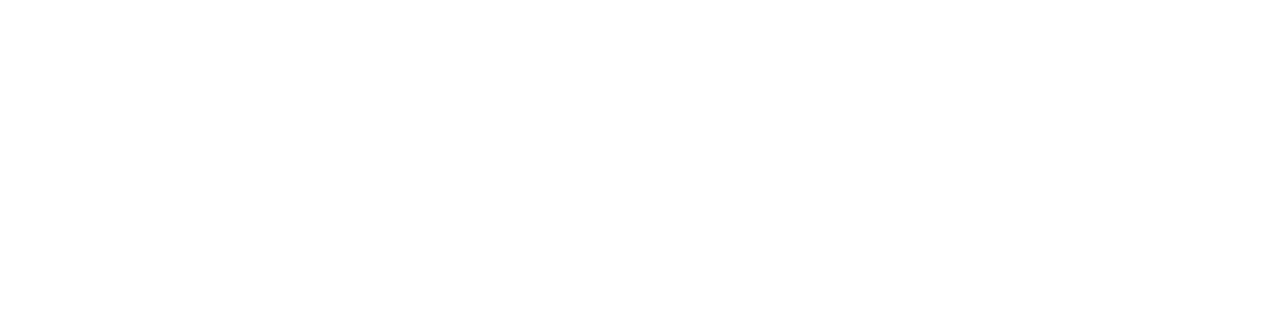
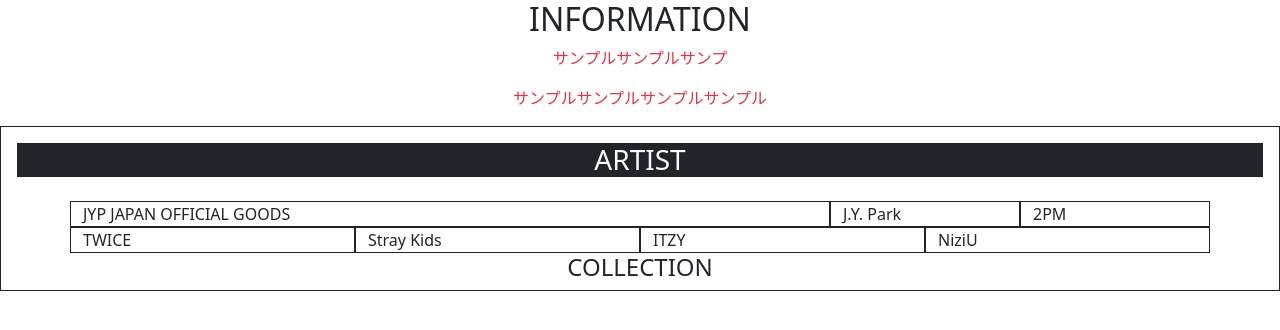
Before and after one commit to kerakera000/mockupJYP, a plain HTML site: page index.html in a window 1280 px wide. Drawn offline with nearby package versions, Linux system fonts and the light colour scheme.

Commit message:
ARTIST追加

```diff
--- a/index.html
+++ b/index.html
@@ -23,19 +23,39 @@
         <section class="O-information">
             <div class="O-information__Title">
                 <!-- INFORMATIONタイトル -->
+
+                <h2 class="text-center">INFORMATION</h2>
+                <p class="text-center text-danger ">サンプルサンプルサンプ</p>
+                <p class="text-center text-danger">サンプルサンプルサンプルサンプル</p>
+
+
             </div>
 
-            <div class="O-information__Body">
+            <div class="O-information__Body border border-dark">
                 <div class="O-information__body--Artist">
                     <!-- ARTISTタイトル -->
+                    <div class="w-100 p-3">
+                        <h3 class="text-center bg-dark text-light">ARTIST</h3>
+                    </div>
                 </div>
-
-                <div class="O-information__Body--Cate">
+                <div class="O-information__Body--Cate container">
                     <!-- ARTISTカテゴリーボタン -->
+                    <div class="row">
+                        <div class="col-8 border border-dark">JYP JAPAN OFFICIAL GOODS</div>
+                        <div class="col-2 border border-dark">J.Y. Park</div>
+                        <div class="col-2 border border-dark">2PM</div>
+                    </div>
+                    <div class="row">
+                        <div class="col border border-dark">TWICE</div>
+                        <div class="col border border-dark">Stray Kids</div>
+                        <div class="col border border-dark">ITZY</div>
+                        <div class="col border border-dark">NiziU</div>
+                    </div>
                 </div>
 
                 <div class="O-information__Body--Collection">
                     <!-- COLLECTIONボタンなど -->
+                    <h4 class="text-center">COLLECTION</h4>
                 </div>
 
                 <div class="O-information__Body--Items">
```
